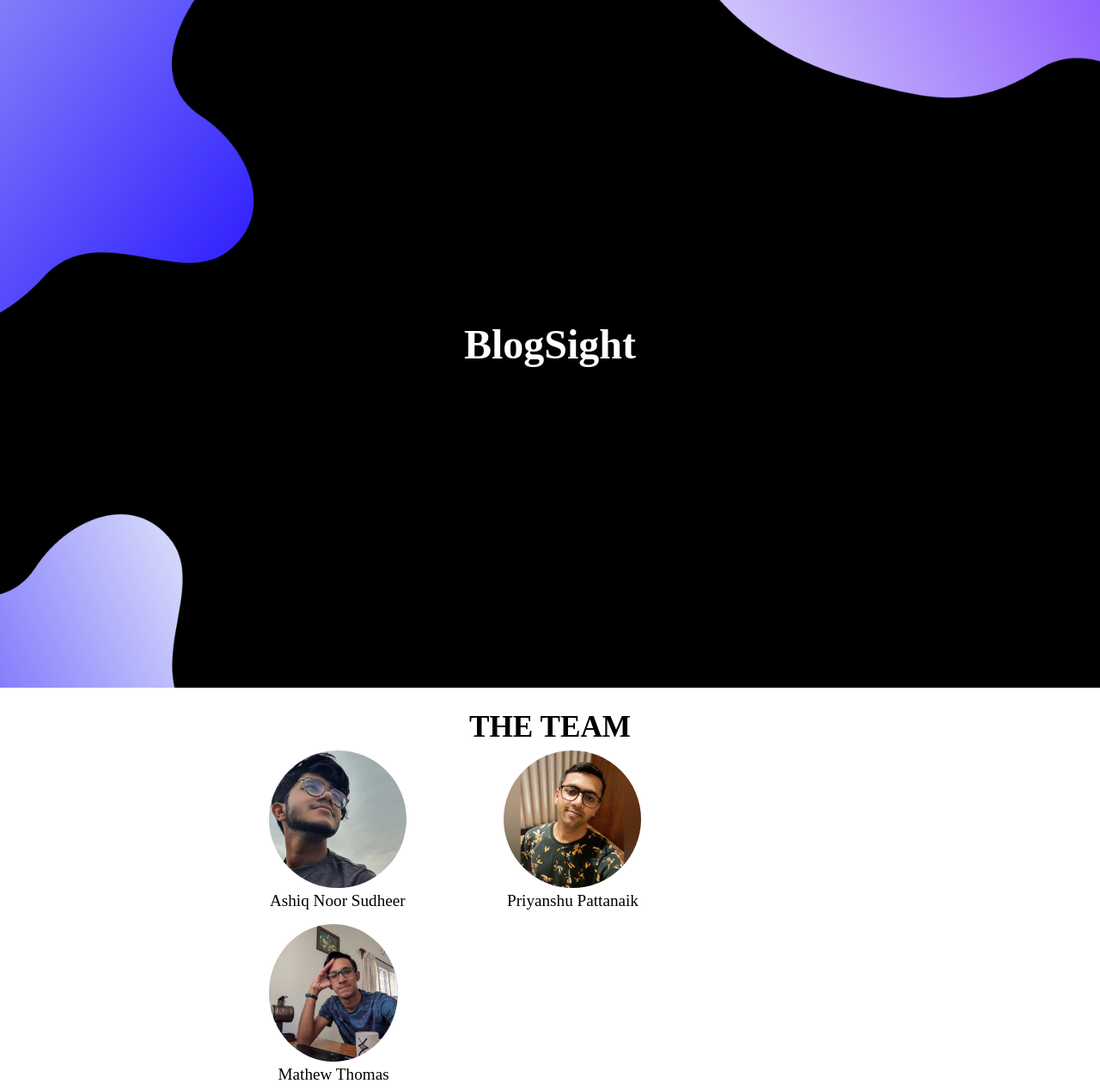
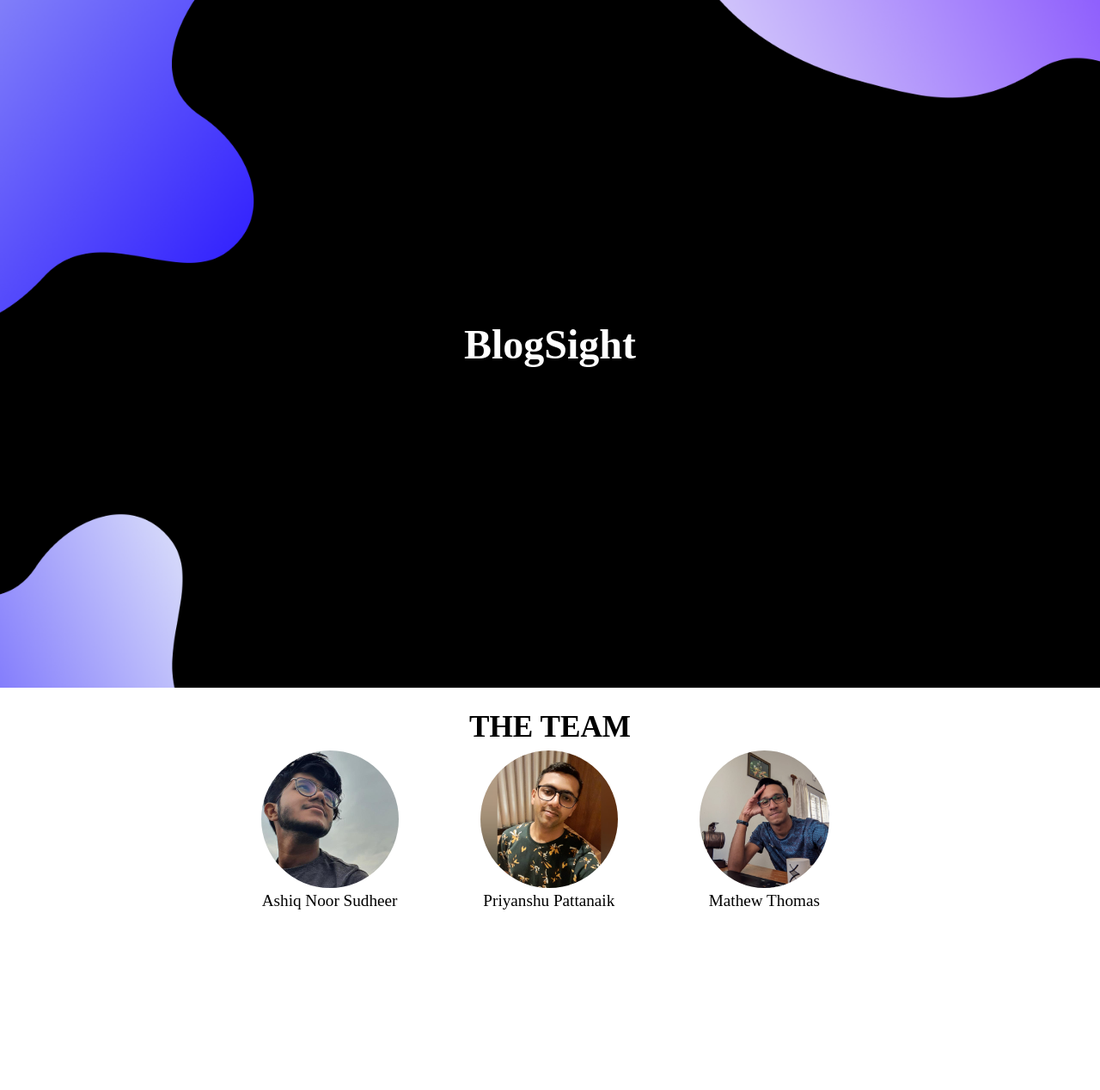
Before and after one commit to AshiqNoor-S/Blog-Sight, a React (Create React App) app in the folder blogsight/: page / in a window 1280 px wide. Shown: the whole page at 86% size. After the commit the page ends 1067 px from the top, so only its background shows below. Built offline with nearby package versions, Linux system fonts and the light colour scheme; a web font is replaced by a local one.

Commit message:
Little margin changes

```diff
--- a/blogsight/public/hero.css
+++ b/blogsight/public/hero.css
@@ -38,7 +38,7 @@ h1{
 .member {
     text-align: center;
     float: left;
-    margin: 1% 7.4%;
+    margin: 1% 6.2%;
 }
 
 .member-img {
```
